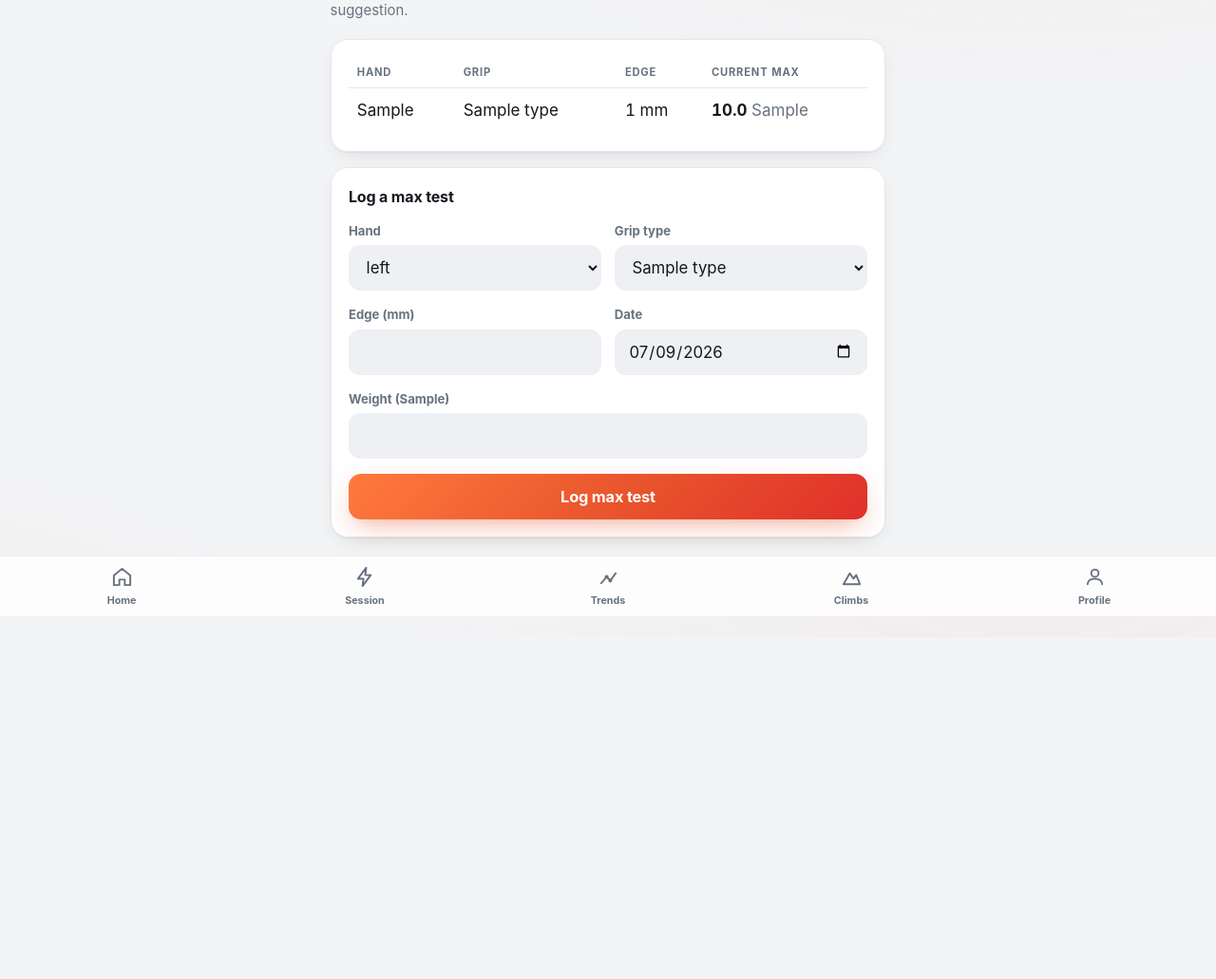
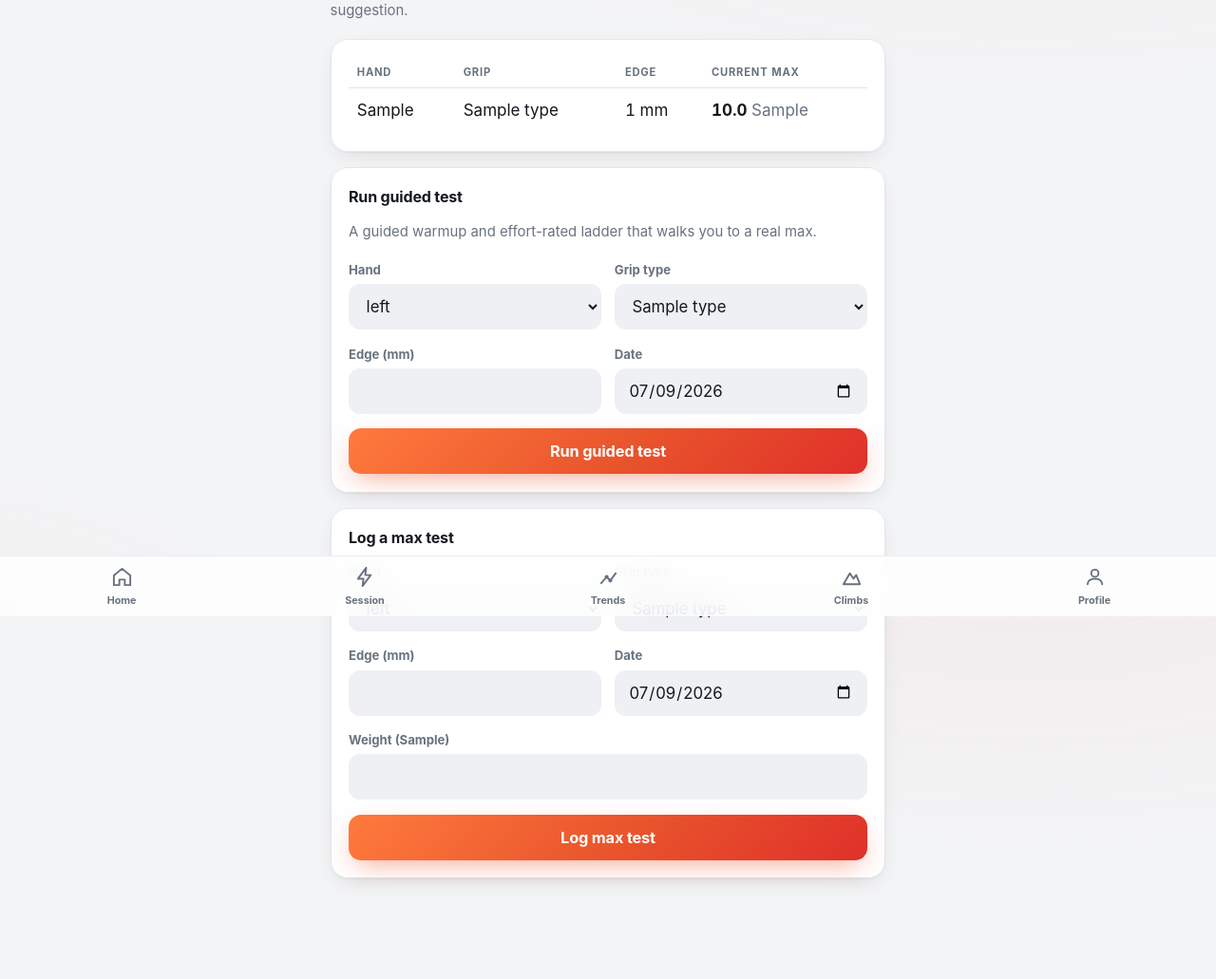
Before and after one commit to lboehme/griptrack, a FastAPI app: page /max-tests in a window 1280 px wide. Shown: the part 151-1182 px from the top of the page at 95% size. Before the commit the page ends 787 px from the top, so only its background shows below. Run offline with FastAPI, Linux system fonts and the light colour scheme; the visitor is signed in with stand-in values (Sample User, id 1); tables that the repository leaves empty hold one stand-in row (values such as "Sample post").

Commit message:
Guided max test: entry-point wiring (#23)
Wires the guided max-testing routine (#21/#22) into existing navigation:
a "Run guided test" action on /max-tests alongside the manual entry form,
and the warmup page's untested-hand notice now links directly into the
guided routine, pre-filled with the hand/grip/edge/date already in context.

Co-Authored-By: Claude Sonnet 5 <noreply@anthropic.com>

```diff
--- a/backend/templates/max_tests.html
+++ b/backend/templates/max_tests.html
@@ -27,6 +27,32 @@
 </div>
 {% endif %}
 <div class="card">
+<h3>Run guided test</h3>
+<p class="page-sub">A guided warmup and effort-rated ladder that walks you to a real max.</p>
+<form method="get" action="/max-tests/guided">
+  <div class="form-row">
+    <label>Hand
+      <select name="hand">
+        <option value="left">left</option>
+        <option value="right">right</option>
+      </select>
+    </label>
+    <label>Grip type
+      <select name="grip_type_id">
+        {% for grip in grip_types %}
+        <option value="{{ grip.id }}">{{ grip.name }}</option>
+        {% endfor %}
+      </select>
+    </label>
+  </div>
+  <div class="form-row">
+    <label>Edge (mm) <input type="number" name="edge_mm" step="1" min="1" required></label>
+    <label>Date <input type="date" name="date" value="{{ today }}" required></label>
+  </div>
+  <button type="submit">Run guided test</button>
+</form>
+</div>
+<div class="card">
 <h3>Log a max test</h3>
 <form method="post" action="/max-tests">
   <div class="form-row">
--- a/backend/templates/warmup.html
+++ b/backend/templates/warmup.html
@@ -10,11 +10,12 @@
 <div class="notice">
   No max-weight test yet for your
   <strong>{{ untested_hands|join(" and ") }}</strong> hand on this grip/edge.
-  Run a <a href="/max-tests">max test</a> — or enter an estimated max below
-  to warm up with for this session only.
+  Run a guided max test below — or enter an estimated max to warm up with
+  for this session only.
 </div>
 {% for hand in untested_hands %}
 <div class="card">
+  <a class="btn btn-secondary" href="/max-tests/guided?grip_type_id={{ grip.id }}&amp;edge_mm={{ edge_mm }}&amp;date={{ date }}&amp;hand={{ hand }}">Run guided max test — {{ hand }} hand</a>
   <form method="post" action="/session/estimate" class="estimate-form" data-hand="{{ hand }}">
     {% include "_combo_fields.html" %}
     <label class="mini">Estimated max for this session — {{ hand }} hand ({{ user.unit_pref }})
```
Also changed, not shown: tests/test_max_tests.py (+9 -0 lines), tests/test_session_estimate.py (+7 -2 lines), tests/test_warmup.py (+6 -2 lines).
